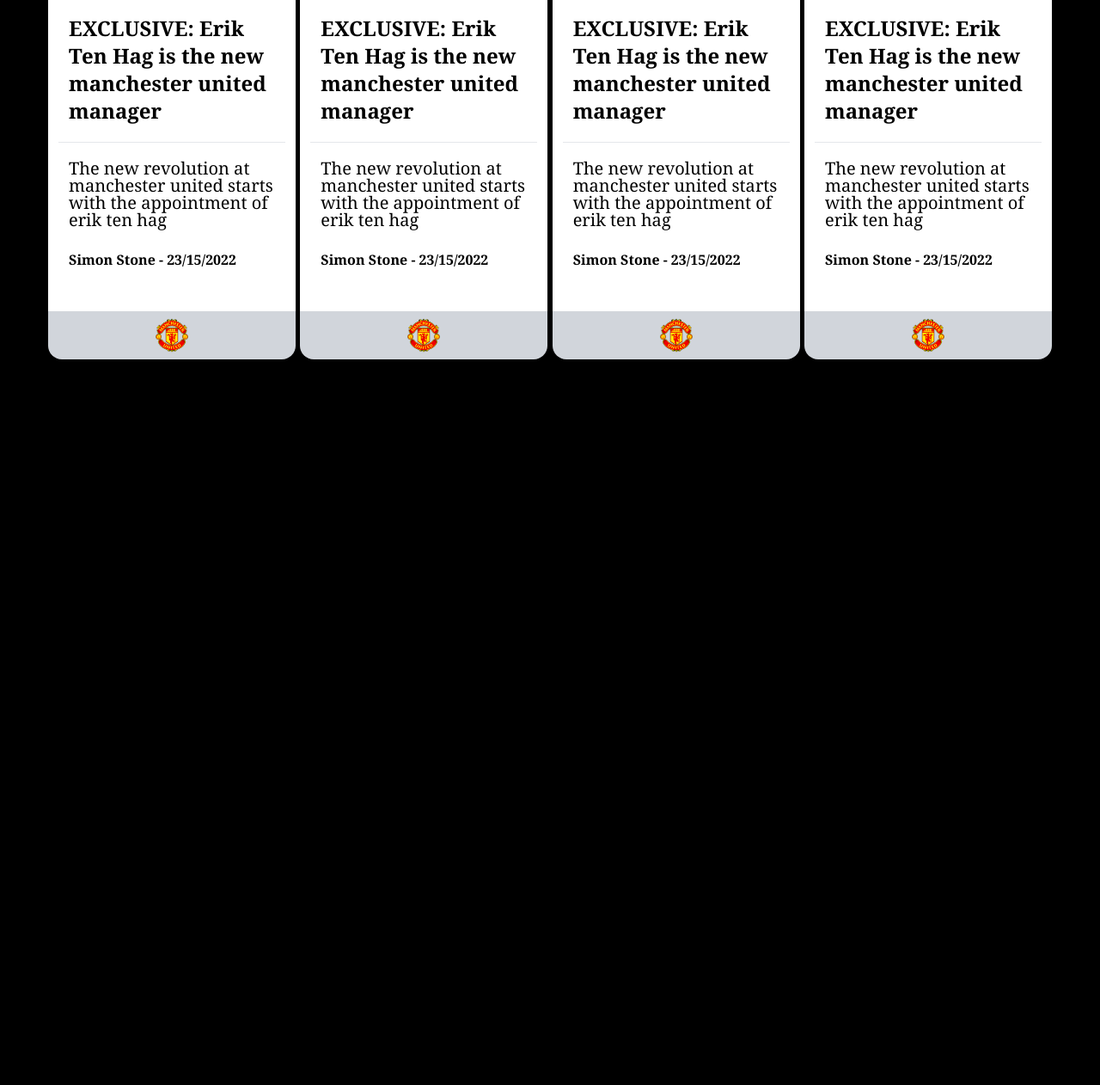
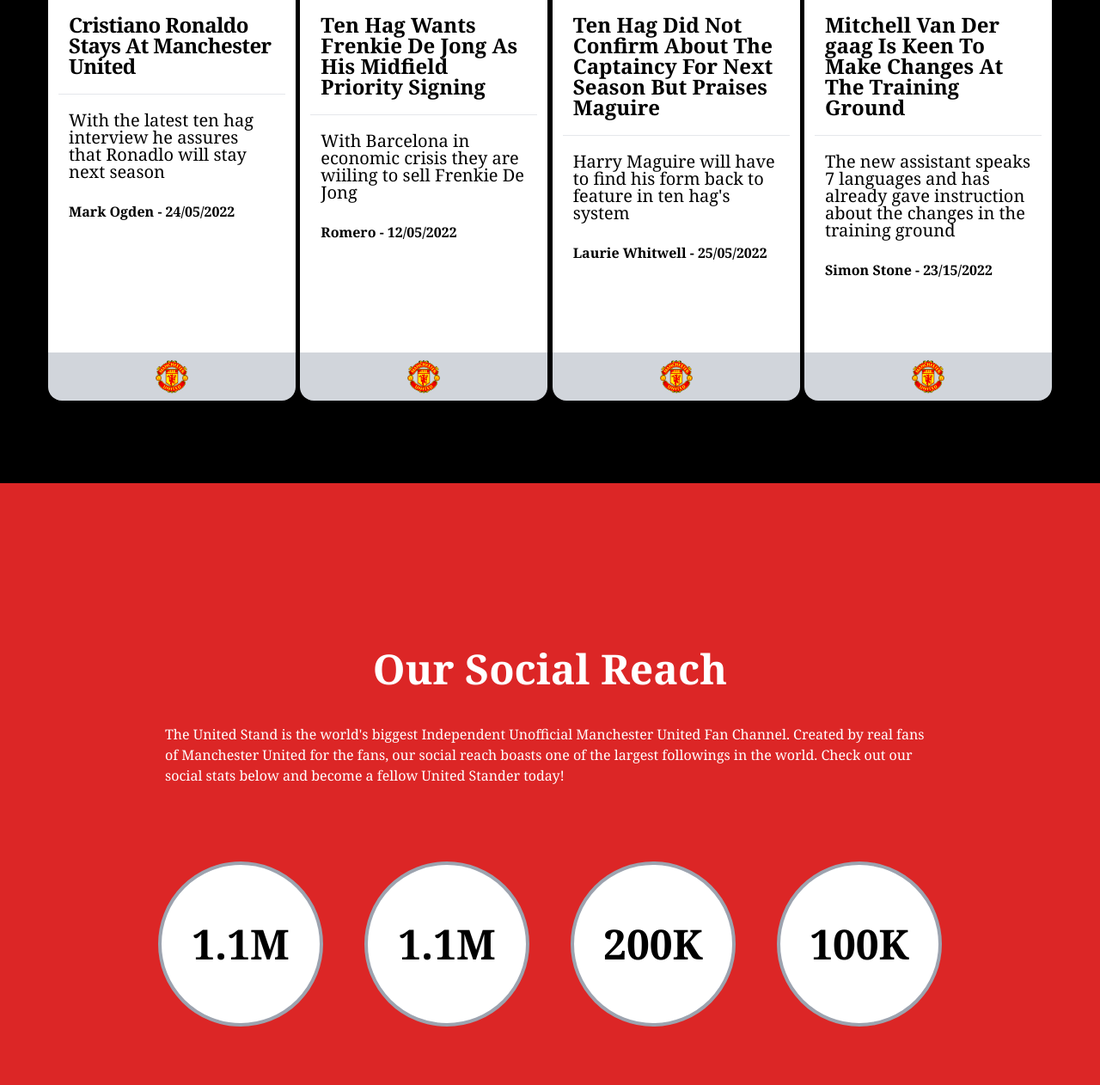
Before and after one commit to Apurv-Here/First-Website-Challenge, a website built with Vite: page index.html in a window 1280 px wide. Shown: the part 2105-3367 px from the top of the page at 86% size. Before the commit the page ends 2523 px from the top, so only its background shows below. Built offline with nearby package versions, Linux system fonts and the light colour scheme.

Commit message:
Added footer

```diff
--- a/index.html
+++ b/index.html
@@ -35,7 +35,7 @@
 
     <!-- div for banner -->
     <div
-      class="h-full w-full bg-no-repeat bg-center bg-cover relative "
+      class="h-full w-full bg-no-repeat bg-center bg-cover relative"
       style="background-image: url('Images/Extras/Old_trafford_42.jpg')"
     >
       <div
@@ -95,17 +95,21 @@
     <!-- end of banner -->
 
     <!-- start of score-cards  -->
-    <div class="h-64 my-20  ">
-      <div class="h-full flex items-center mx-8 border-2 border-gray-300 rounded-3xl " >
+    <div class="h-64 my-20">
+      <div
+        class="h-full flex items-center mx-8 border-2 border-gray-300 rounded-3xl"
+      >
         <!-- div for left arrow -->
-        <div class="w-10 h-56 bg-black flex items-center justify-center my-4 rounded-xl">
+        <div
+          class="w-10 h-56 bg-black flex items-center justify-center my-4 rounded-xl"
+        >
           <img src="Images/Extras/LeftArrow.png" alt="left arrow" />
         </div>
 
         <!-- div for main content -->
-        <div class=" flex justify-center items-center my-4 " >
+        <div class="flex justify-center items-center my-4">
           <!-- First card , divided into 1,2,3 sub categories-->
-          <div class="inline-block w-60 py-0 px-2 ">
+          <div class="inline-block w-60 py-0 px-2">
             <div class="  ">
               <!-- Each card is divided into three main divs -->
               <!-- first sub div  -->
@@ -506,7 +510,9 @@
         </div>
 
         <!-- div for right arrow -->
-        <div class="w-10 h-56 bg-black flex items-center justify-center my-4 rounded-xl">
+        <div
+          class="w-10 h-56 bg-black flex items-center justify-center my-4 rounded-xl"
+        >
           <img src="Images/Extras/RightArrow.png" alt="right arrow" />
         </div>
       </div>
@@ -561,12 +567,13 @@
     <!-- end of div for article  -->
 
     <!-- start of floating cards -->
-    <div class="mt-24 w-full">
+    <div class="my-24 w-full">
       <div class="mx-14 flex flex-wrap justify-between">
         <!-- div for card-1   -->
         <a href="#">
           <div
             class="w-72 my-4 rounded-tl-2xl rounded-tr-2xl p-3 bg-white hover:bg-black hover:text-white hover:border-2 hover:border-blue-400"
+            style="height: 725px"
           >
             <!-- image div for card  -->
             <div class="border-2 border-white rounded-2xl">
@@ -579,20 +586,20 @@
 
             <div class=" ">
               <div class="my-4 mx-2 p-1">
-                <h2 class="text-2xl font-semibold leading-8">
-                  EXCLUSIVE: Erik Ten Hag is the new manchester united manager
+                <h2 class="text-2xl font-semibold leading-none tracking-tight">
+                  Cristiano Ronaldo Stays At Manchester United
                 </h2>
               </div>
               <hr />
 
               <div class="mx-2 my-4 p-1">
                 <p class="text-xl leading-none">
-                  The new revolution at manchester united starts with the
-                  appointment of erik ten hag
+                  With the latest ten hag interview he assures that Ronadlo will
+                  stay next season
                 </p>
               </div>
               <div class="mx-2 mt-4 mb-10 text-base p-1 font-semibold">
-                <span>Simon Stone - 23/15/2022</span>
+                <span>Mark Ogden - 24/05/2022</span>
               </div>
             </div>
           </div>
@@ -611,6 +618,7 @@
         <a href="#">
           <div
             class="w-72 my-4 rounded-tl-2xl rounded-tr-2xl p-3 bg-white hover:bg-black hover:text-white hover:border-2 hover:border-blue-400"
+            style="height: 725px"
           >
             <!-- image div for card  -->
             <div class="border-2 border-white rounded-2xl">
@@ -623,20 +631,20 @@
 
             <div class=" ">
               <div class="my-4 mx-2 p-1">
-                <h2 class="text-2xl font-semibold leading-8">
-                  EXCLUSIVE: Erik Ten Hag is the new manchester united manager
+                <h2 class="text-2xl font-semibold leading-none tracking-tight8">
+                  Ten Hag Wants Frenkie De Jong As His Midfield Priority Signing
                 </h2>
               </div>
               <hr />
 
               <div class="mx-2 my-4 p-1">
                 <p class="text-xl leading-none">
-                  The new revolution at manchester united starts with the
-                  appointment of erik ten hag
+                  With Barcelona in economic crisis they are wiiling to sell
+                  Frenkie De Jong
                 </p>
               </div>
               <div class="mx-2 mt-4 mb-10 text-base p-1 font-semibold">
-                <span class="">Simon Stone - 23/15/2022</span>
+                <span class="">Romero - 12/05/2022</span>
               </div>
             </div>
           </div>
@@ -655,6 +663,7 @@
         <a href="#">
           <div
             class="w-72 my-4 rounded-tl-2xl rounded-tr-2xl p-3 bg-white hover:bg-black hover:text-white hover:border-2 hover:border-blue-400"
+            style="height: 725px"
           >
             <!-- image div for card  -->
             <div class="border-2 border-white rounded-2xl">
@@ -667,20 +676,21 @@
 
             <div class=" ">
               <div class="my-4 mx-2 p-1">
-                <h2 class="text-2xl font-semibold leading-8">
-                  EXCLUSIVE: Erik Ten Hag is the new manchester united manager
+                <h2 class="text-2xl font-semibold leading-none tracking-tight8">
+                  Ten Hag Did Not Confirm About The Captaincy For Next Season
+                  But Praises Maguire
                 </h2>
               </div>
               <hr />
 
               <div class="mx-2 my-4 p-1">
                 <p class="text-xl leading-none">
-                  The new revolution at manchester united starts with the
-                  appointment of erik ten hag
+                  Harry Maguire will have to find his form back to feature in
+                  ten hag's system
                 </p>
               </div>
               <div class="mx-2 mt-4 mb-10 text-base p-1 font-semibold">
-                <span class="">Simon Stone - 23/15/2022</span>
+                <span class="">Laurie Whitwell - 25/05/2022</span>
               </div>
             </div>
           </div>
@@ -699,6 +709,7 @@
         <a href="#">
           <div
             class="w-72 my-4 rounded-tl-2xl rounded-tr-2xl p-3 bg-white hover:bg-black hover:text-white hover:border-2 hover:border-blue-400"
+            style="height: 725px"
           >
             <!-- image div for card  -->
             <div class="border-2 border-white rounded-2xl">
@@ -711,16 +722,17 @@
 
             <div class=" ">
               <div class="my-4 mx-2 p-1">
-                <h2 class="text-2xl font-semibold leading-8">
-                  EXCLUSIVE: Erik Ten Hag is the new manchester united manager
+                <h2 class="text-2xl font-semibold leading-none tracking-tight8">
+                  Mitchell Van Der gaag Is Keen To Make Changes At The Training
+                  Ground
                 </h2>
               </div>
               <hr />
 
               <div class="mx-2 my-4 p-1">
                 <p class="text-xl leading-none">
-                  The new revolution at manchester united starts with the
-                  appointment of erik ten hag
+                  The new assistant speaks 7 languages and has already gave
+                  instruction about the changes in the training ground
                 </p>
               </div>
               <div class="mx-2 mt-4 mb-10 text-base p-1 font-semibold">
@@ -741,6 +753,68 @@
         </a>
       </div>
     </div>
+    <!-- End of floating cards -->
+
+    <!-- Start of footer -->
+    <footer class="bg-red-600 pt-48 pb-32 text-white" style="height: 700px">
+      <div class="mx-12">
+        <h1 class="text-center mb-10 text-5xl font-semibold">
+          Our Social Reach
+        </h1>
+        <div class="mb-20">
+          <p class="mx-36">
+            The United Stand is the world's biggest Independent Unofficial
+            Manchester United Fan Channel. Created by real fans of Manchester
+            United for the fans, our social reach boasts one of the largest
+            followings in the world. Check out our social stats below and become
+            a fellow United Stander today!
+          </p>
+        </div>
+        <!-- div for logos and animated numbers -->
+        <div class="flex justify-center items-center mx-28 ">
+          <!-- first circle  -->
+          <div class="w-full m-2">
+            <div class="flex justify-center items-center">
+              <div
+                class="w-48 h-48 bg-white rounded-full flex justify-center items-center border-4 border-gray-400"
+              >
+                <div class="font-semibold text-5xl text-black">1.1M</div>
+              </div>
+            </div>
+          </div>
+          <!-- Second circle  -->
+          <div class="w-full m-2">
+            <div class="flex justify-center items-center">
+              <div
+                class="w-48 h-48 bg-white rounded-full flex justify-center items-center border-4 border-gray-400"
+              >
+                <div class="font-semibold text-5xl text-black">1.1M</div>
+              </div>
+            </div>
+          </div>
+          <!-- Third circle  -->
+          <div class="w-full m-2">
+            <div class="flex justify-center items-center">
+              <div
+                class="w-48 h-48 bg-white rounded-full flex justify-center items-center border-4 border-gray-400"
+              >
+                <div class="font-semibold text-5xl text-black">200K</div>
+              </div>
+            </div>
+          </div>
+          <!-- Fourth circle  -->
+          <div class="w-full m-2">
+            <div class="flex justify-center items-center">
+              <div
+                class="w-48 h-48 bg-white rounded-full flex justify-center items-center border-4 border-gray-400"
+              >
+                <div class="font-semibold text-5xl text-black">100K</div>
+              </div>
+            </div>
+          </div>
+        </div>
+      </div>
+    </footer>
   </body>
 
   <script type="text/javascript" src="/Javascript/index.js"></script>
```
